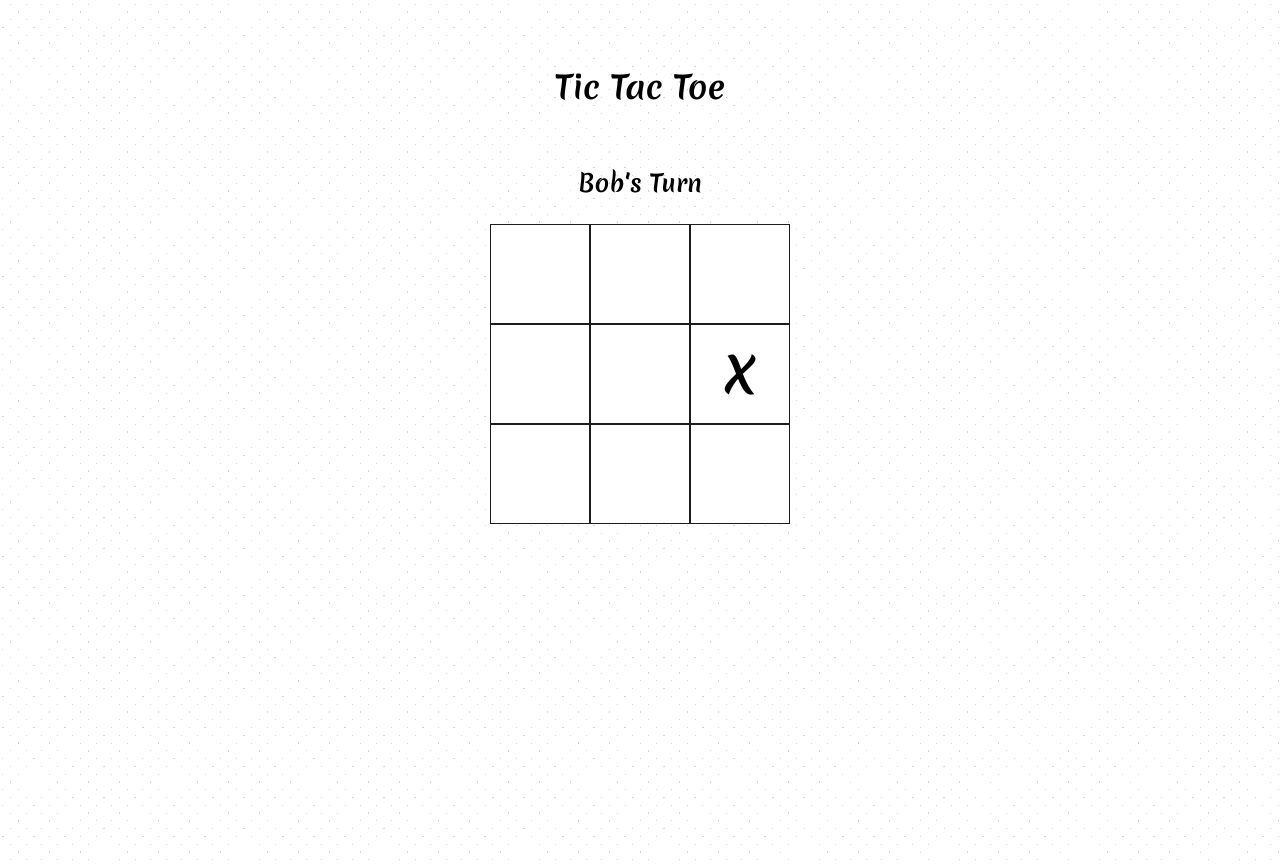
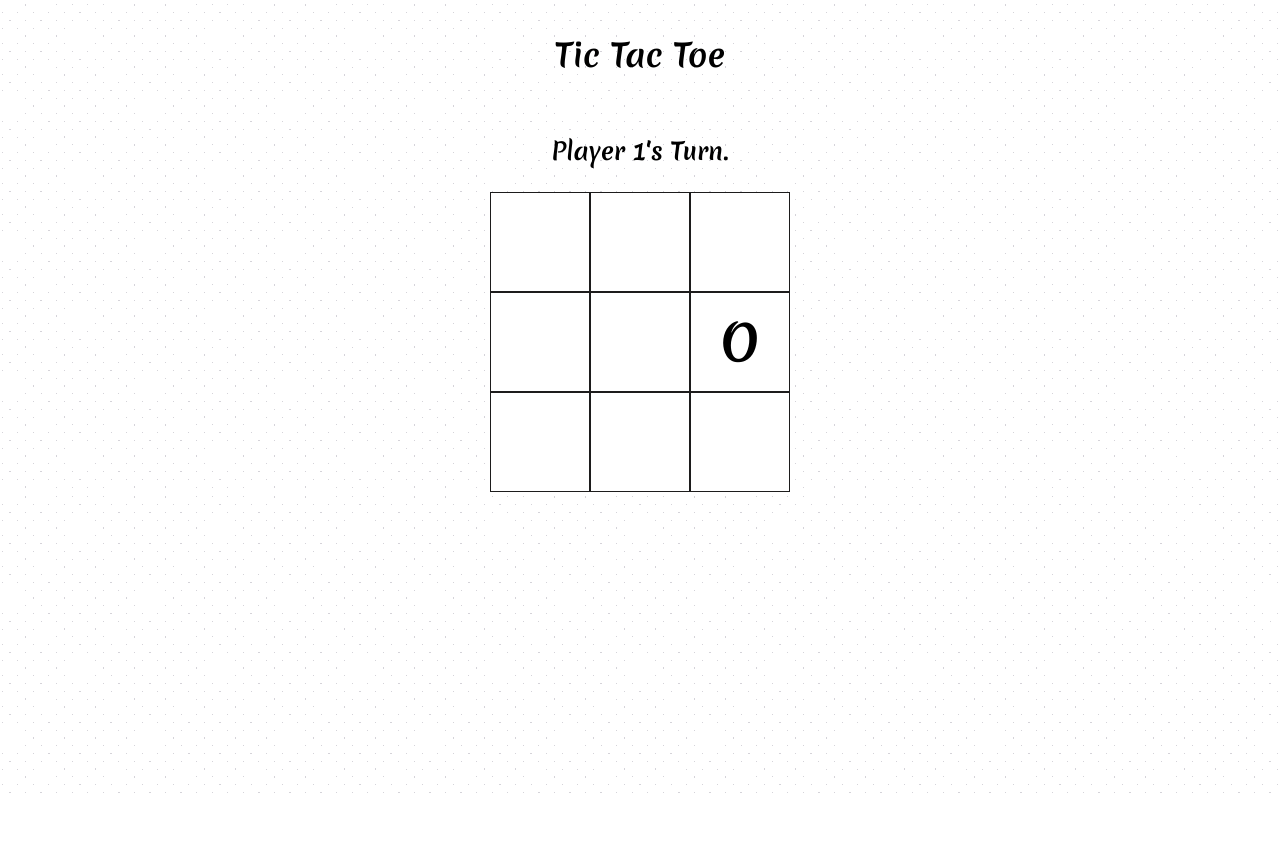
Before and after one commit to Jenna-Deamer/odin-tic-tac-toe, a plain HTML site: page index.html in a window 1280 px wide. Both pictures are taken after a click on the button "Start Game". After the commit the page ends 800 px from the top, so only its background shows below. Drawn offline with Linux system fonts and the light colour scheme.

Commit message:
Move label display to displayGameBoard

```diff
--- a/index.html
+++ b/index.html
@@ -26,7 +26,7 @@
     </div>
 
     <div id="container">
-        <h2 id="resultsLabel">Bob's Turn</h2>
+        <h2 id="resultsLabel"></h2>
         <div id="gameboard">
         </div>
 
--- a/script.js
+++ b/script.js
@@ -1,16 +1,16 @@
-let gameOver = false;
-
 const gameStartScreen = document.querySelector("#startScreen");
 const container = document.querySelector("#container");
+container.classList.add("hidden"); // Hide gameboard & results label until user clicks start
 const gameBoardContainer = document.querySelector("#gameboard");
+const resultsLabel = document.querySelector("#resultsLabel");
 
-container.classList.add("hidden");
+let gameOver = false;
 
 // Game board module
 const gameBoard = (function () {
   let gameBoard = [
     [0, 0, 0],
-    [0, 0, 1],
+    [0, 0, 4],
     [0, 0, 0],
   ];
 
@@ -28,8 +28,9 @@ const gameBoard = (function () {
   //     console.log(gameBoard[2]);
   //   };
 
-  const displayGameBoard = () => {
+  const displayGameBoard = (currentPlayer) => {
     let rowId = -1;
+    resultsLabel.textContent = currentPlayer.getName() + "'s Turn.";
     // clear previous board state to avoid duplicating boards
     gameBoardContainer.innerHTML = "";
 
@@ -102,19 +103,18 @@ const setPlayerNames = () => {
   if (playerOneInput) {
     playerOne.setName(playerOneInput);
     console.log(playerOne.getName());
-    }
-    else{
+  } else {
     playerOne.setName("Player 1");
   }
 
   if (playerTwoInput) {
     playerTwo.setName(playerTwoInput);
     console.log(playerTwo.getName());
-    }
-    else{
+  } else {
     playerTwo.setName("Player 2");
   }
 };
+
 
 // Game controller module
 const gameController = (function () {
@@ -147,7 +147,7 @@ const gameController = (function () {
         if (button.innerHTML === "" && gameOver === false) {
           gameBoard.setGameBoard(marker, selectedRow, selectedCell);
           // re-run display to show change in board
-          gameBoard.displayGameBoard();
+          gameBoard.displayGameBoard(currentPlayer);
           checkForWinner();
           if (gameOver != false) {
             // Skip switching turns. Exit as soon as gameOver occurs
@@ -175,8 +175,9 @@ const gameController = (function () {
 
   const playRound = () => {
     const { currentPlayer, nextPlayer } = getCurrentPlayer();
+
     console.log("It's " + currentPlayer.getName() + "'s Turn");
-    gameBoard.displayGameBoard();
+    gameBoard.displayGameBoard(currentPlayer);
     getSelectedSquare(currentPlayer, nextPlayer);
   };
 
@@ -274,16 +275,13 @@ const gameController = (function () {
     // checkForWinner();
   };
 
-  return { startGame, getCurrentPlayer, checkForWinner };
+  return { startGame, getCurrentPlayer, checkForWinner, playGame };
 })();
-
-
 
 // Create players
 const playerOne = createPlayer("Player 1", 1);
 playerOne.setTurn(); // Player One starts
 const playerTwo = createPlayer("Player 2", 4);
 
-
 // Start game
 gameController.startGame();
--- a/styles.css
+++ b/styles.css
@@ -7,7 +7,6 @@
 }
 
 body {
-    min-height: 100vh;
     /* Gradient From: https://www.gradientmagic.com/collection/lightbg*/
     background-image: repeating-linear-gradient(45deg, rgb(255, 255, 255) 0px, rgb(255, 255, 255) 10px, transparent 10px, transparent 11px), repeating-linear-gradient(135deg, rgb(255, 255, 255) 0px, rgb(255, 255, 255) 10px, transparent 10px, transparent 11px), linear-gradient(90deg, hsl(256, 7%, 84%), hsl(256, 7%, 84%));
     font-family: "Merienda", cursive;
@@ -16,7 +15,7 @@ body {
 h1 {
     margin-bottom: 1em;
     text-align: center;
-    margin-top: 2em;
+    margin-top: 1em;
 }
 
 
```
Lines whose indentation alone changed are shown as unchanged.
